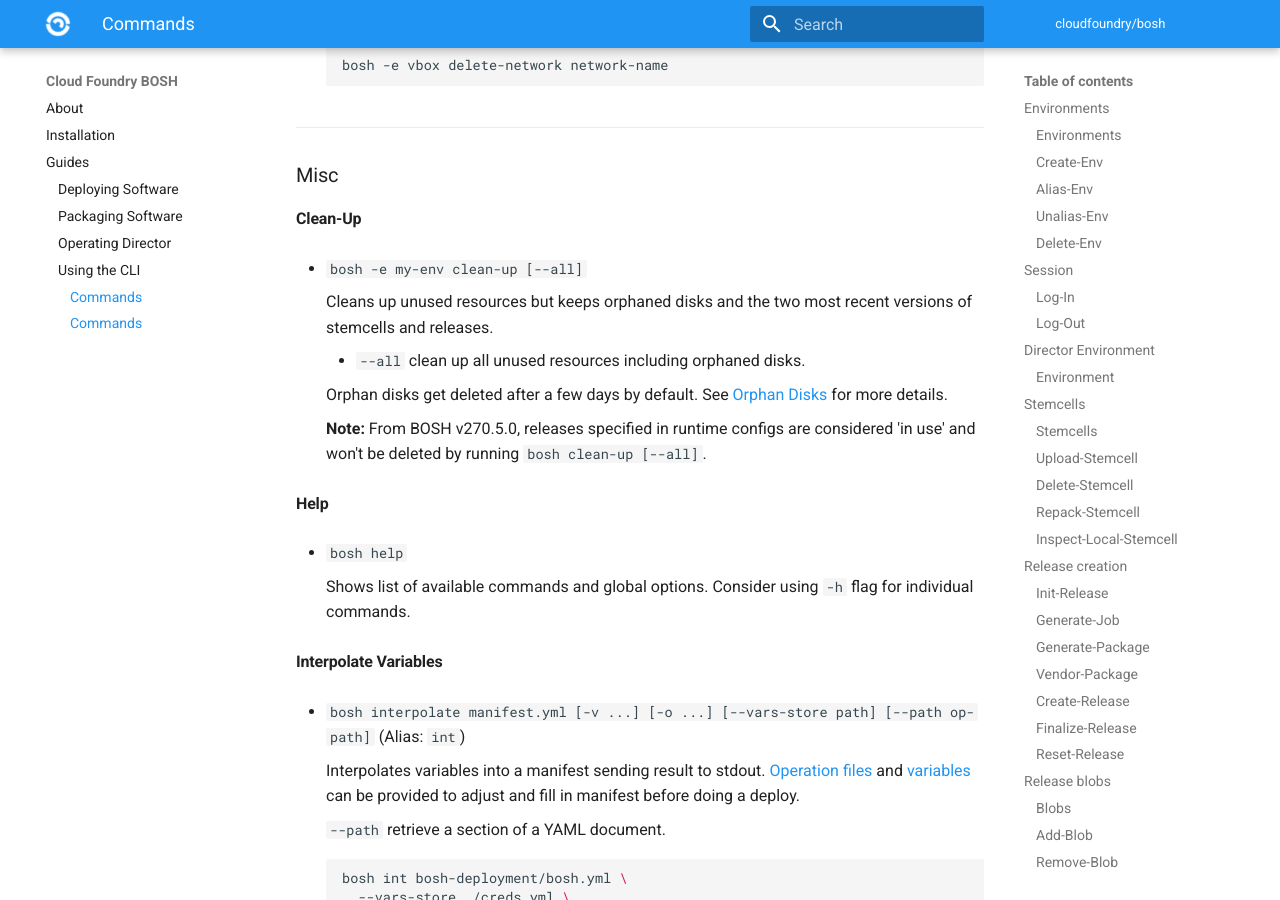
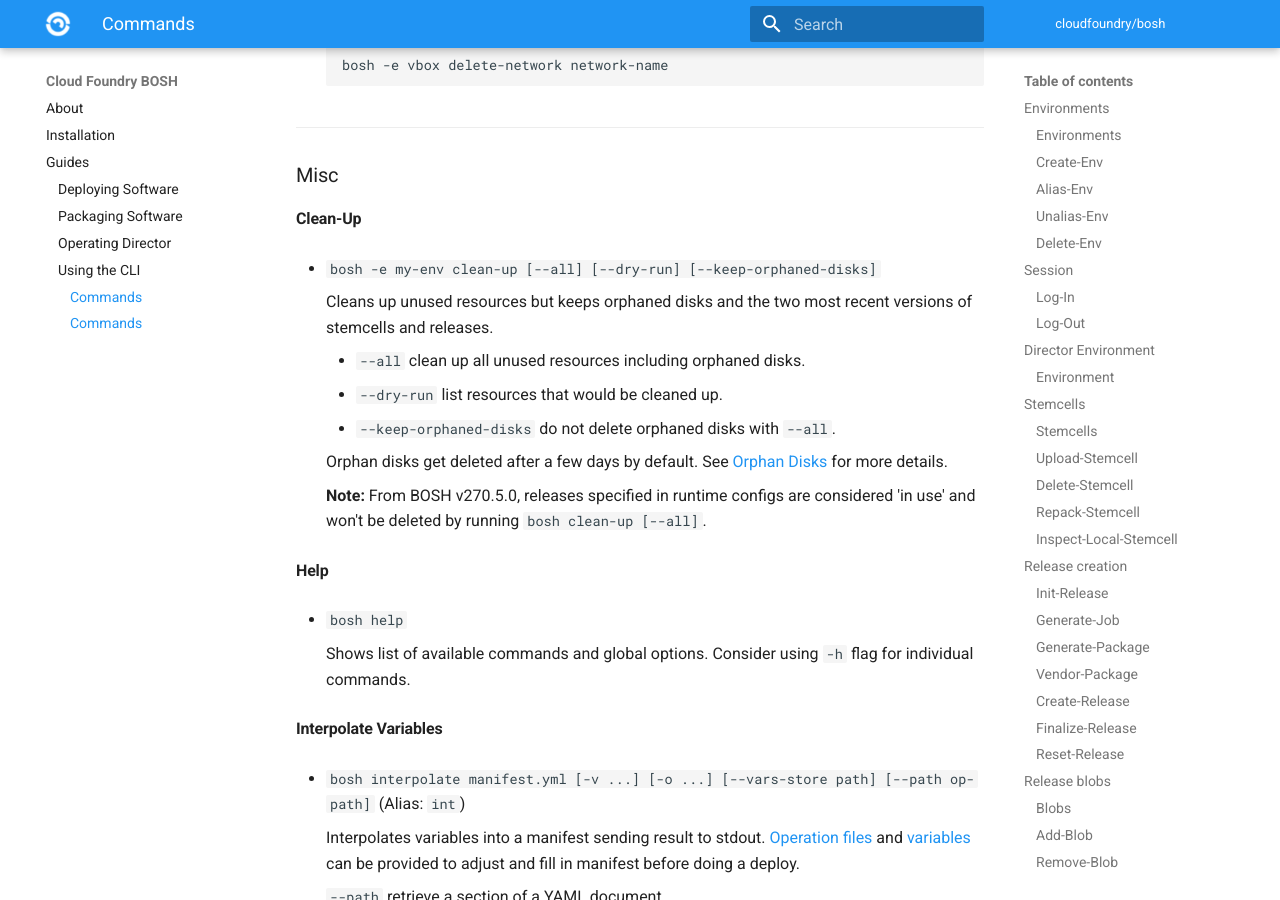
Before and after one commit to cloudfoundry/docs-bosh, an MkDocs documentation site: the page built from content/cli-v2.md, in a window 1280 px wide and 900 px high, scrolled down 30768 px. Built offline with MkDocs 1.6.1 and Material for MkDocs 9.7.7, drawn with Linux system fonts in a browser that asks for light colours; old or Windows-style settings are respelled for this version of MkDocs.

Commit message:
Add new options to clean up command
[#170861913](https://www.pivotaltracker.com/story/show/170861913)

Co-authored-by: Aakash Shah <ashah@pivotal.io>

```diff
--- a/content/cli-v2.md
+++ b/content/cli-v2.md
@@ -1388,11 +1388,13 @@ See [CPI config](cpi-config.md).
 
 #### Clean-Up {: #clean-up }
 
-- `bosh -e my-env clean-up [--all]`
+- `bosh -e my-env clean-up [--all] [--dry-run] [--keep-orphaned-disks]`
 
     Cleans up unused resources but keeps orphaned disks and the two most recent versions of stemcells and releases.
 
     - `--all` clean up all unused resources including orphaned disks.
+    - `--dry-run` list resources that would be cleaned up.
+    - `--keep-orphaned-disks` do not delete orphaned disks with `--all`.
 
     Orphan disks get deleted after a few days by default. See [Orphan Disks](persistent-disks.md#orphaned-disks) for more details.
 
```
